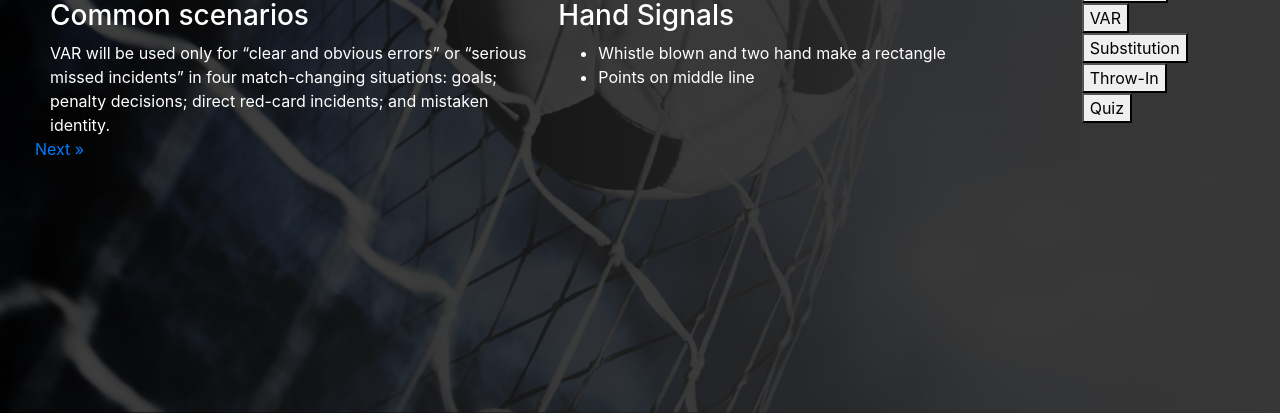
After one commit to zackhuiiiii/Soccer-Referee-Tutorial, a Flask app: template templates/learnVAR.html in a window 1280 px wide. The commit adds this page. Shown: the part 387-800 px from the top of the page. Run offline with Flask 2, Linux system fonts and the light colour scheme; the template is opened without the code that fills it, so the values that code supplies are empty; some libraries are stand-ins or nearby versions.

Commit message:
add tutorial content

```diff
--- a/server.py
+++ b/server.py
@@ -128,6 +128,8 @@ def learnpage(id = None):
         return render_template('learnSubstitution.html')
     elif id == "goal":
         return render_template('learnGoal.html')
+    elif id=="var":
+        return render_template('learnVAR.html')
     elif id == "throwin":
         return render_template('learnThrowIn.html')
 
--- a/templates/learnLayout.html
+++ b/templates/learnLayout.html
@@ -39,6 +39,7 @@
                 <button class="bar" onclick="window.location='/learn/offsides_2'"> Offsides- Rules </button>
                 <button class="bar" onclick="window.location='/learn/yellowCard'"> Yellow Card </button>
                 <button class="bar"onclick="window.location='/learn/redCard'"> Red Card </button>
+                <button class="bar" onclick="window.location='/learn/var'"> VAR </button>
                 <button class="bar" onclick="window.location='/learn/substitution'"> Substitution </button>
                 <button class="bar" onclick="window.location='/learn/throwin'"> Throw-In </button>
                 <button class="bar" onclick="window.location='/finishtutorial'"> Quiz </button>
--- a/templates/learnRedCard.html
+++ b/templates/learnRedCard.html
@@ -19,7 +19,7 @@
     <span>One player punching another player</span><br>
     <span>severe offences or for multiple yellow cards</span><br>
     <!-- <div id="recordline"></div> -->
-    <a href="/learn/substitution" class="next">Next &raquo;</a>
+    <a href="/learn/var" class="next">Next &raquo;</a>
 </div>
 
 {% endblock %}
--- /dev/null
+++ b/templates/learnVAR.html
@@ -0,0 +1,44 @@
+{% extends "learnLayout.html" %}
+
+{% block content %}
+
+<script src="{{ url_for('static', filename='learn.js')}}"></script>
+<link type="text/css" href="{{ url_for('static', filename='learn.css')}}" rel="stylesheet">
+
+
+<div class="container" id="learnVAR">
+    <h1 class='heading'>Check VAR</h1>
+    <div class="row learn">
+        <div class="col-md-12">
+            <img src="https://c.tenor.com/llZtvjKe0gQAAAAC/referee-var.gif" class="center">
+        </div>
+        <!-- <div class="col-md-6">
+            <h2>
+                Indirect
+            </h2>
+            <img src="../static/directfreekick.gif">
+        </div> -->
+    </div>
+
+    <div class="row learnContent">
+        <div class="col-md-6">
+            <h3>Common scenarios</h3>
+            VAR will be used only for “clear and obvious errors” or “serious missed incidents”
+            in four match-changing situations: goals; penalty decisions; direct red-card incidents; and mistaken identity.
+
+        </div>
+
+        <div class="col-md-6">
+            <h3>Hand Signals</h3>
+                <ul>
+                    <li>Whistle blown and two hand make a rectangle</li>
+                    <li>Points on middle line </li>
+            </ul>
+        </div>
+        <a href="/learn/substitution" class="next">Next &raquo;</a>
+            <!-- <div class="col-md-6">
+
+        </div> -->
+    </div>
+</div>
+{% endblock %}
```
